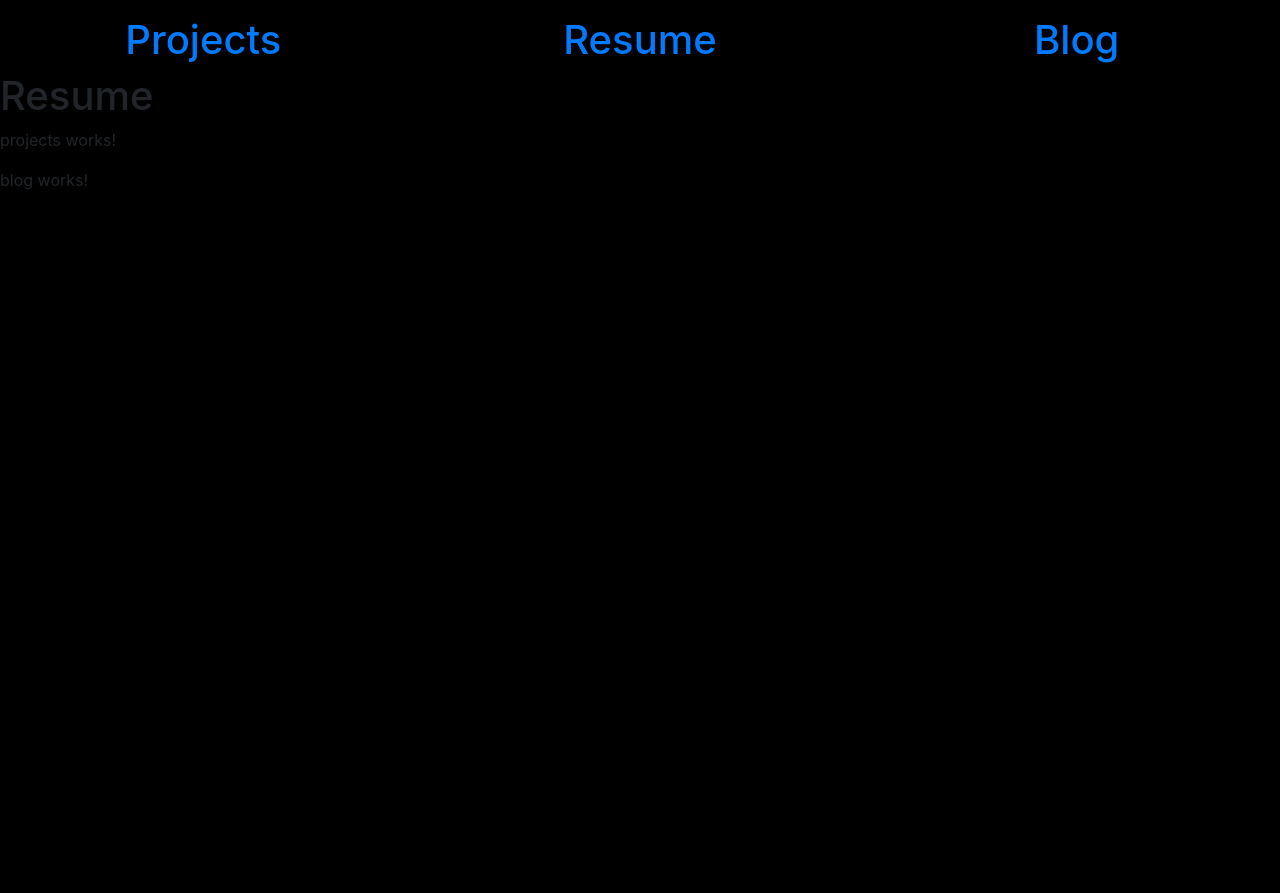
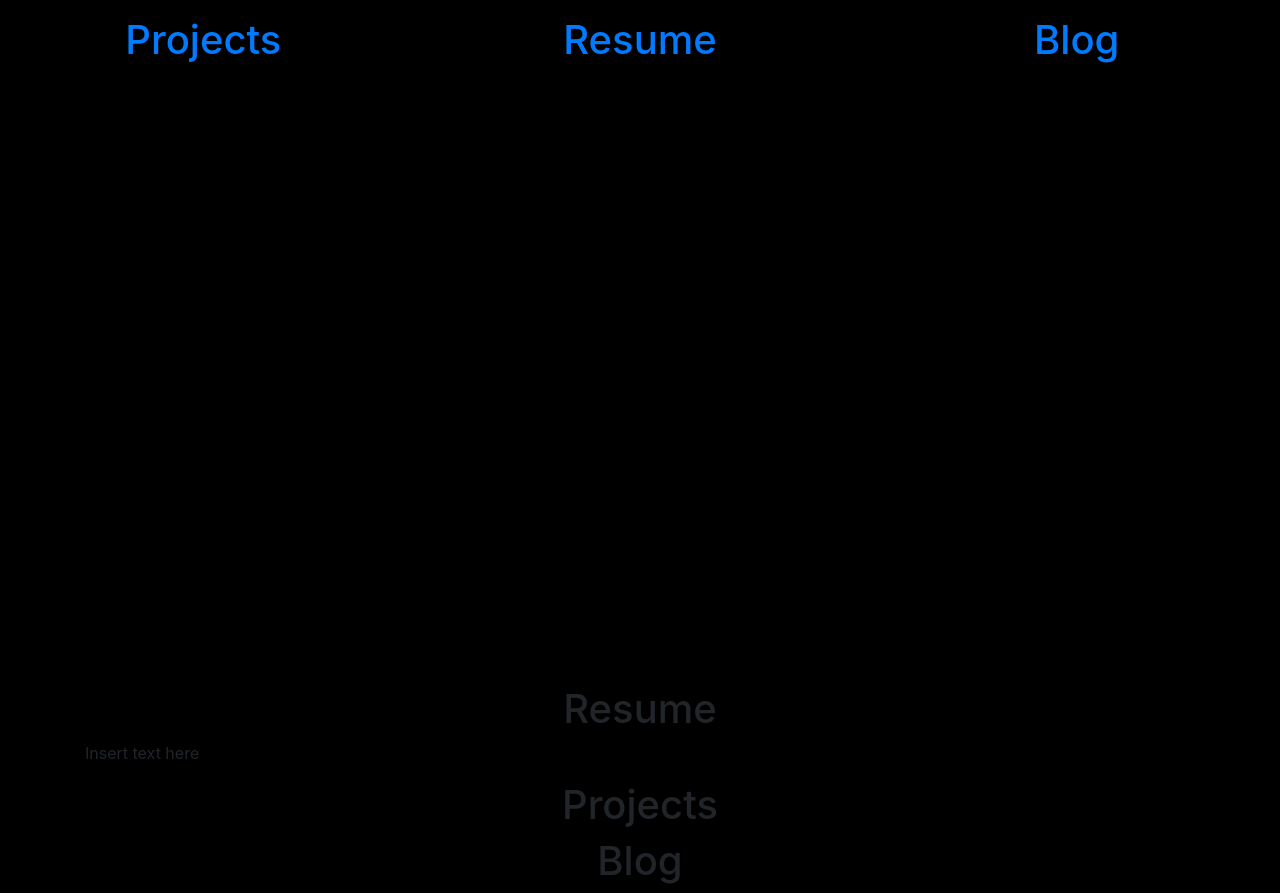
Before and after one commit to Cabeda/Curriculum-Vitae, an Angular app: page / in a window 1280 px wide. Shown: the part 140-1033 px from the top of the page. Before the commit the page ends 800 px from the top, so only its background shows below. Built offline with nearby package versions, Linux system fonts and the light colour scheme.

Commit message:
Initial full height to the header

```diff
--- a/src/app/blog/blog.component.html
+++ b/src/app/blog/blog.component.html
@@ -1,3 +1,5 @@
-<p>
-  blog works!
-</p>
+<div class="row">
+  <div class="col text-center">
+    <h1 id="blog">Blog</h1>
+  </div>
+</div>
--- a/src/app/header/header.component.css
+++ b/src/app/header/header.component.css
@@ -8,6 +8,10 @@ div {
         -ms-animation: fadein 2s; /* Internet Explorer */
          -o-animation: fadein 2s; /* Opera < 12.1 */
             animation: fadein 2s;
+}
+
+.window {
+    height: 100%;
 }
 
 @keyframes fadein {
--- a/src/app/header/header.component.html
+++ b/src/app/header/header.component.html
@@ -1,3 +1,5 @@
+<div class="window">
+
   <div class="row">
     <div class="col title">
       <h1>José Cabeda</h1>
@@ -15,8 +17,9 @@
       </a>
     </div>
     <div class="col">
-    <a href="https://medium.com/@cabeda">
+      <a href="#blog">
         <h1>Blog</h1>
       </a>
     </div>
   </div>
+</div>
--- a/src/app/projects/projects.component.html
+++ b/src/app/projects/projects.component.html
@@ -1,3 +1,5 @@
-<p>
-  projects works!
-</p>
+<div class="row">
+  <div class="col text-center">
+    <h1 id="projects">Projects</h1>
+  </div>
+</div>
--- a/src/app/resume/resume.component.html
+++ b/src/app/resume/resume.component.html
@@ -1,5 +1,9 @@
 <div class="row">
-  <div class="col">
+  <div class="col text-center">
     <h1 id="resume">Resume</h1>
   </div>
 </div>
+
+<div class="container">
+  <p>Insert text here</p>
+</div>
--- a/src/index.html
+++ b/src/index.html
@@ -3,12 +3,13 @@
 
 <head>
   <meta charset="utf-8">
+    <base href="/">
   <title>Cabeda</title>
   <meta name="title" content="José Cabeda's Portfolio'">
   <meta name="description" content="Main hub for José Cabeda">
   <meta name="keywords" content="Portfolio,Curriculum vitae,CV">
   <meta name="author" content="José Cabeda">
-  <!--<meta http-equiv="cache-control" content="max-age=86400">-->
+  <meta http-equiv="cache-control" content="public">
   <meta name="viewport" content="width=device-width, initial-scale=1">
   <link rel="icon" type="image/x-icon" href="favicon.ico">
   <script>
--- a/src/styles.css
+++ b/src/styles.css
@@ -2,5 +2,7 @@
 
   body {
     background-color: black;
-    overflow: hidden;
+    overflow-x: hidden;
   }
+
+html,body{height:100%;margin:0;padding:0}
```
Lines whose indentation alone changed are shown as unchanged.
